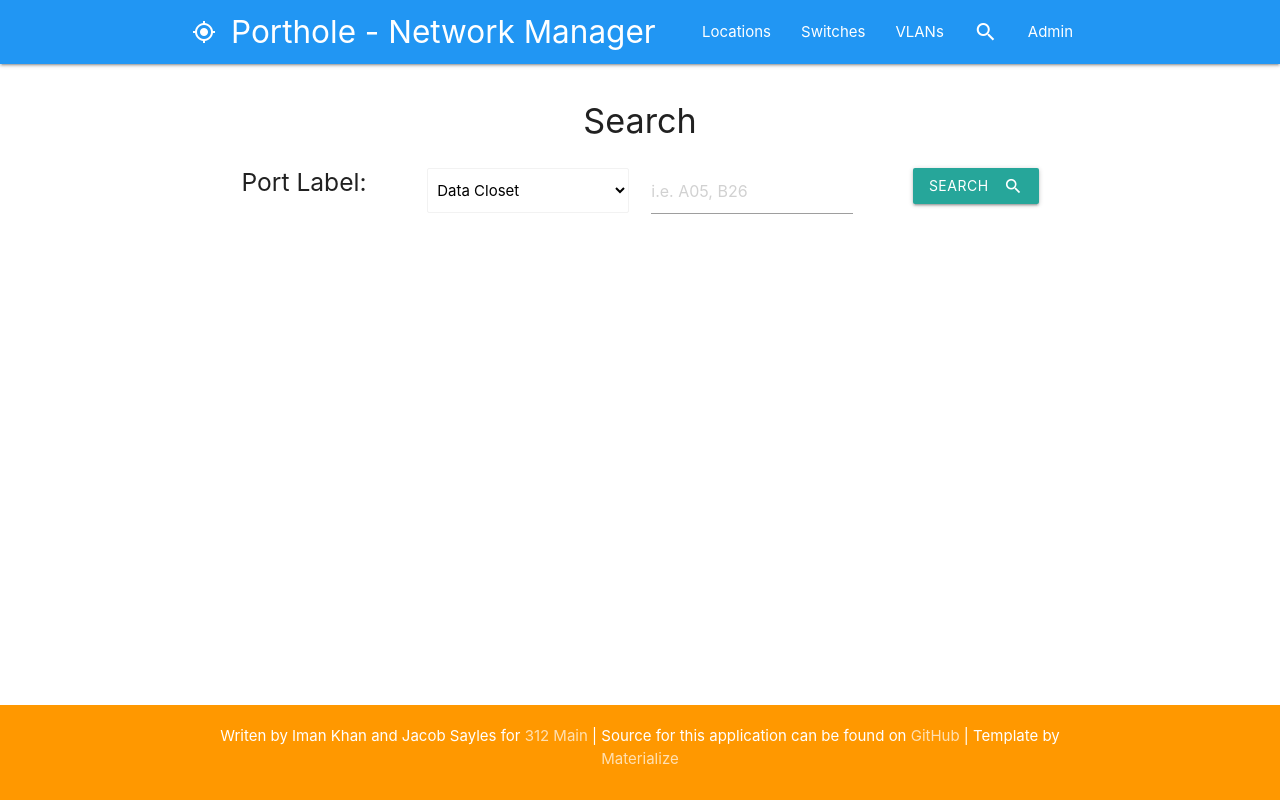
After one commit to jsayles/Porthole, a Django app: page /search in a window 1280 px wide. The commit adds this page. Run offline with Django 3.2, Linux system fonts and the light colour scheme; data that the repository does not hold is empty.

Commit message:
new search feature

```diff
--- a/porthole/static/css/porthole.css
+++ b/porthole/static/css/porthole.css
@@ -27,3 +27,8 @@ main {
 .icon-block .material-icons {
   font-size: inherit;
 }
+
+.error {
+  color: red;
+	font-style: italic;
+}
--- a/porthole/templates/porthole/base.html
+++ b/porthole/templates/porthole/base.html
@@ -32,11 +32,16 @@
     <header>
       <nav class="blue"  role="navigation">
         <div class="nav-wrapper container">
-          <a id="logo-container" href="/" class="brand-logo">Porthole - Network Manager</a>
+          <a id="logo-container" href="/" class="brand-logo">
+            <i class="material-icons">gps_fixed</i> Porthole - Network Manager
+          </a>
           <ul class="right hide-on-med-and-down">
             <li><a href="{% url 'locations' %}">Locations</a></li>
             <li><a href="{% url 'switches' %}">Switches</a></li>
             <li><a href="{% url 'vlans' %}">VLANs</a></li>
+            <li>
+              <a href="{% url 'search' %}"><i class="material-icons">search</i></a>
+            </li>
             <li><a href="{% url 'admin:index' %}">Admin</a></li>
           </ul>
         </div>
@@ -49,20 +54,20 @@
       </div>
     </main>
 
-    <footer class="page-footer orange">
+    <footer class="page-footer orange center">
       <div class="container">
         Writen by Iman Khan and Jacob Sayles for
         <a class="orange-text text-lighten-4" href="https://312main.ca">312 Main</a> |
-        Source found on <a class="orange-text text-lighten-4" href="https://github.com/jsayles/porthole/">GitHub</a> |
+        Source for this application can be found on <a class="orange-text text-lighten-4" href="https://github.com/jsayles/porthole/">GitHub</a> |
         Template by <a class="orange-text text-lighten-4" href="http://materializecss.com">Materialize</a>
       </div>
     </footer>
 
-  <!--  Scripts-->
-  <script type="text/javascript" src="{% static 'js/materialize.min.js' %}"></script>
-  <script type="text/javascript" src="{% static 'js/jquery-2.1.1.min.js' %}"></script>
-  <script type="text/javascript" src="{% static 'js/init.js' %}"></script>
-  {% block extrajs %}{% endblock %}
+    <!--  Scripts-->
+    <script type="text/javascript" src="{% static 'js/materialize.min.js' %}"></script>
+    <script type="text/javascript" src="{% static 'js/jquery-2.1.1.min.js' %}"></script>
+    <script type="text/javascript" src="{% static 'js/init.js' %}"></script>
+    {% block extrajs %}{% endblock %}
 
   </body>
 </html>
--- /dev/null
+++ b/porthole/templates/porthole/search.html
@@ -0,0 +1,65 @@
+{% extends "porthole/base.html" %}
+{% load static %}
+
+{% block content %}
+<div class="container">
+  <div class="section">
+
+    <div class="row center">
+      <h4 class="center">Search</h4>
+      {% if messages %}
+      	<div class="messages">
+      		{% for message in messages %}
+      			<div {% if message.tags %} class="{{ message.tags }}"{% endif %}>{{ message }}</div>
+      		{% endfor %}
+      	</div>
+      {% endif %}
+
+      <form method="POST" action="{% url 'search' %}">
+        <div class="row">
+          <div class="col m3">
+            <h5>Port Label:</h5>
+          </div>
+          <div class="input-field col s3">
+            <select name="closet_number" class="browser-default">
+              <option value="" disabled selected>Data Closet</option>
+              {% for closet in closets %}
+                <option value="{{ closet.number }}">{{ closet}}</option>
+              {% endfor %}
+            </select>
+          </div>
+          <div class="input-field col s3">
+            <input placeholder="i.e. A05, B26" name="port_label" class="validate"/>
+          </div>
+          <div class="input-field col s3">
+            <button class="btn waves-effect waves-light" type="submit" name="action">
+              Search
+              <i class="material-icons right">search</i>
+            </button>
+          </div>
+          {% csrf_token %}
+        </div>
+      </form>
+    </div>
+
+    {% if ports %}
+      <div class="row">
+        <h5 class="center">
+          <strong>Results ({{ ports|length }}):</strong>
+          Closet = {{ q_closet }}, Label = {{ q_label }}
+        </h5>
+        {% include 'porthole/port_table.html' %}
+      </div>
+    {% endif %}
+
+  </div>
+</div>
+{% endblock %}
+
+{% block extrajs %}
+  <script type="text/javascript">
+    $(document).ready(function(){
+      $('select').formSelect();
+    });
+  </script>
+{% endblock %}
--- a/porthole/urls.py
+++ b/porthole/urls.py
@@ -13,4 +13,5 @@ urlpatterns = [
     path('switch/<str:switch>/', views.switch_view, name='switch'),
     path('vlans', views.vlan_list, name='vlans'),
     path('vlan/<str:vlan>/', views.vlan_view, name='vlan'),
+    path('search', views.search, name='search'),
 ]
--- a/porthole/views.py
+++ b/porthole/views.py
@@ -1,6 +1,5 @@
 from django.conf import settings
 from django.contrib import messages
-
 from django.contrib.auth.decorators import login_required
 from django.contrib.admin.views.decorators import staff_member_required
 from django.shortcuts import get_object_or_404, render
@@ -65,3 +64,50 @@ def vlan_view(request, vlan):
         'ports': ports,
     }
     return render(request, 'porthole/vlan_view.html', context)
+
+def split_label(label):
+    alphas = ""
+    digits = ""
+    for c in label:
+        if c.isalpha():
+            alphas += c
+        elif c.isdigit():
+            digits += c
+    return (alphas, digits)
+
+def search(request):
+    closets = Location.objects.annotate(Count('switch')).filter(switch__count__gt=0).order_by('number')
+    ports = None
+    closet_number = None
+    port_label = None
+    if request.POST:
+        try:
+            if 'closet_number' in request.POST:
+                closet_number = request.POST['closet_number']
+                closet = Location.objects.filter(number=closet_number).first()
+                ports = Port.objects.filter(closet=closet)
+            else:
+                ports = Port.objects.all()
+
+            if 'port_label' in request.POST:
+                port_label = request.POST['port_label']
+                alphas = ""
+                digits = ""
+                for c in port_label:
+                    if c.isalpha():
+                        alphas += c
+                    elif c.isdigit():
+                        digits += c
+                if alphas:
+                    ports = ports.filter(label__istartswith=alphas)
+                if digits:
+                    ports = ports.filter(label__contains=digits)
+        except Exception as e:
+            messages.add_message(request, messages.ERROR, f"Error performing search: {e} ")
+    context = {
+        'closets': closets,
+        'ports': ports,
+        'q_closet': closet_number,
+        'q_label': port_label,
+    }
+    return render(request, 'porthole/search.html', context)
```
